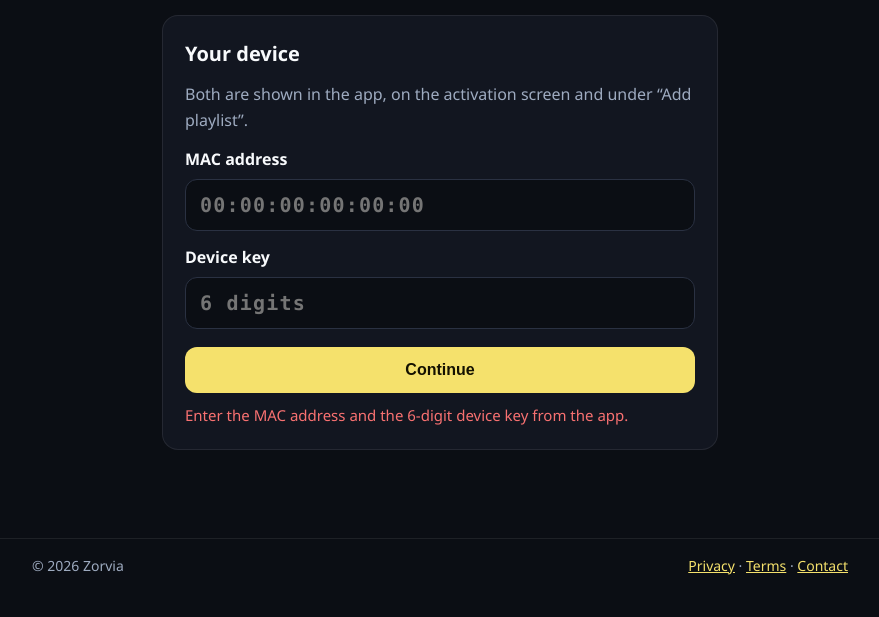
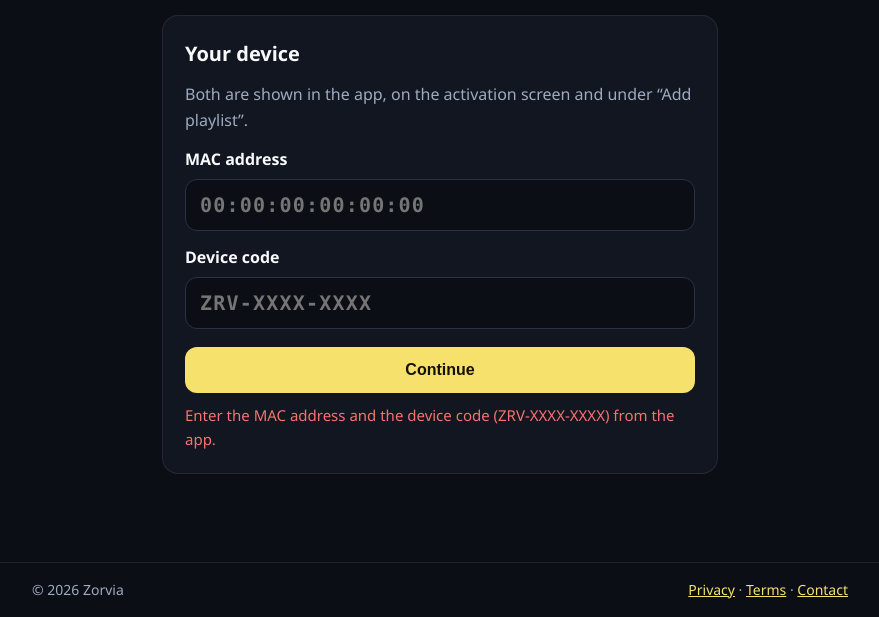
Before and after one commit to anaswadi084-art/zorvia-iptv-pro, a plain HTML site: page playlist.html in a window 1280 px wide. Both pictures are taken after a click on the button "Continue". Shown: the part 205-822 px from the top of the page, without its empty margins (200-1079 px from the left). Before the commit the page ends 800 px from the top, so only its background shows below. Drawn offline with Linux system fonts and the light colour scheme.

Commit message:
Update playlist.html

```diff
--- a/playlist.html
+++ b/playlist.html
@@ -4,7 +4,7 @@
 <meta charset="utf-8">
 <meta name="viewport" content="width=device-width, initial-scale=1">
 <title>Add a playlist to your TV — Zorvia</title>
-<meta name="description" content="Add your M3U link or Xtream Codes login to Zorvia from your phone or computer, using the MAC address and device key shown in the app.">
+<meta name="description" content="Add your M3U link or Xtream Codes login to Zorvia from your phone or computer, using the MAC address and device code shown in the app.">
 <link rel="canonical" href="https://zorviaplayer.site/playlist.html">
 <meta name="robots" content="noindex, follow">
 <meta name="theme-color" content="#0b0e14">
@@ -67,14 +67,14 @@
   <h1>Add a playlist to your TV</h1>
   <p class="muted">Type your playlist here on your phone or computer. It appears in the Zorvia app on your TV: press <b>Reload</b> in the app.</p>
 
-  <!-- step 1: sign in with MAC + key -->
+  <!-- step 1: sign in with MAC + device code -->
   <section class="card" id="login">
     <h2>Your device</h2>
     <p class="muted" style="margin:0">Both are shown in the app, on the activation screen and under “Add playlist”.</p>
     <label for="mac">MAC address</label>
     <input id="mac" class="code" placeholder="00:00:00:00:00:00" autocomplete="off" autocapitalize="off" spellcheck="false">
-    <label for="key">Device key</label>
-    <input id="key" class="code" placeholder="6 digits" inputmode="numeric" maxlength="6" autocomplete="off">
+    <label for="key">Device code</label>
+    <input id="key" class="code" placeholder="ZRV-XXXX-XXXX" maxlength="20" autocomplete="off" autocapitalize="characters" spellcheck="false">
     <button class="btn" id="go">Continue</button>
     <div class="err" id="loginErr" role="alert"></div>
   </section>
@@ -148,16 +148,17 @@
     return fetch(API + path, {method:'POST', headers:{'content-type':'application/json'}, body: JSON.stringify(body)})
       .then(function(r){ return r.json().then(function(j){ if (!r.ok) throw new Error(j.error || ('Error ' + r.status)); return j; }); });
   }
-  // prefill from the QR code: playlist.html?mac=..&key=..
+  // prefill from the QR code: playlist.html?mac=..&code=ZRV-.. (older builds: &key=6 digits)
   var q = new URLSearchParams(location.search);
   if (q.get('mac')) $('mac').value = q.get('mac');
-  if (q.get('key')) $('key').value = q.get('key');
-  if (q.get('mac') && q.get('key')) { history.replaceState(null, '', location.pathname); setTimeout(login, 0); }
+  var qk = q.get('code') || q.get('key');
+  if (qk) $('key').value = qk;
+  if (q.get('mac') && qk) { history.replaceState(null, '', location.pathname); setTimeout(login, 0); }
 
   function login(){
-    var id = $('mac').value.trim(), key = $('key').value.replace(/\D/g, '');
+    var id = $('mac').value.trim(), key = $('key').value.trim().toUpperCase();
     $('loginErr').textContent = '';
-    if (!id || key.length !== 6) { $('loginErr').textContent = 'Enter the MAC address and the 6-digit device key from the app.'; return; }
+    if (!id || key.length < 6) { $('loginErr').textContent = 'Enter the MAC address and the device code (ZRV-XXXX-XXXX) from the app.'; return; }
     $('go').disabled = true;
     post('/api/web/login', {id: id, key: key}).then(function(j){
       auth = {id: id, key: key};
```
